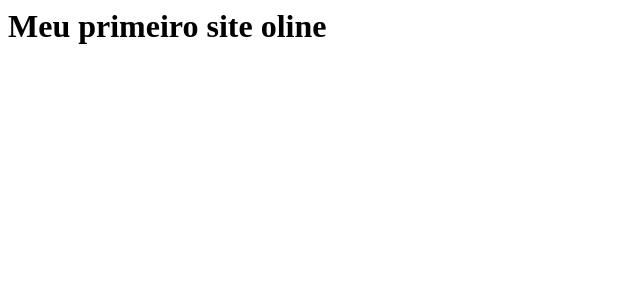
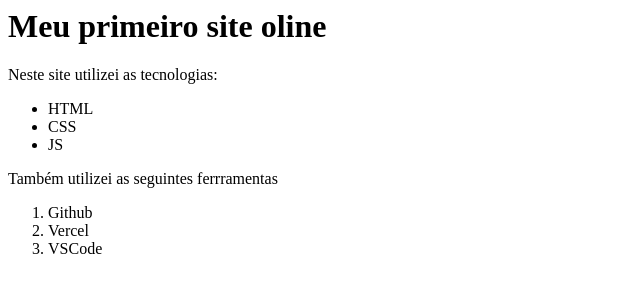
Before and after one commit to Heloise-Juchem/meuPrimeiroSite, a plain HTML site: page index.html in a window 1280 px wide. Shown: the whole page, without its empty margins (0-640 px from the left). Drawn offline with Linux system fonts and the light colour scheme.

Commit message:
atualização do codigo

```diff
--- a/index.html
+++ b/index.html
@@ -7,6 +7,18 @@
 
 <body>
     <h1> Meu primeiro site oline</h1>
+    <p>Neste site utilizei as tecnologias:</p>
+    <ul>
+        <li>HTML</li>
+        <li>CSS</li>
+        <li>JS</li>
+    </ul>
+    <p> Também utilizei as seguintes ferrramentas</p>
+    <ol>
+        <li>Github</li>
+        <li>Vercel</li>
+        <li>VSCode</li>
+    </ol>
 </body>
 
 </html>
```
